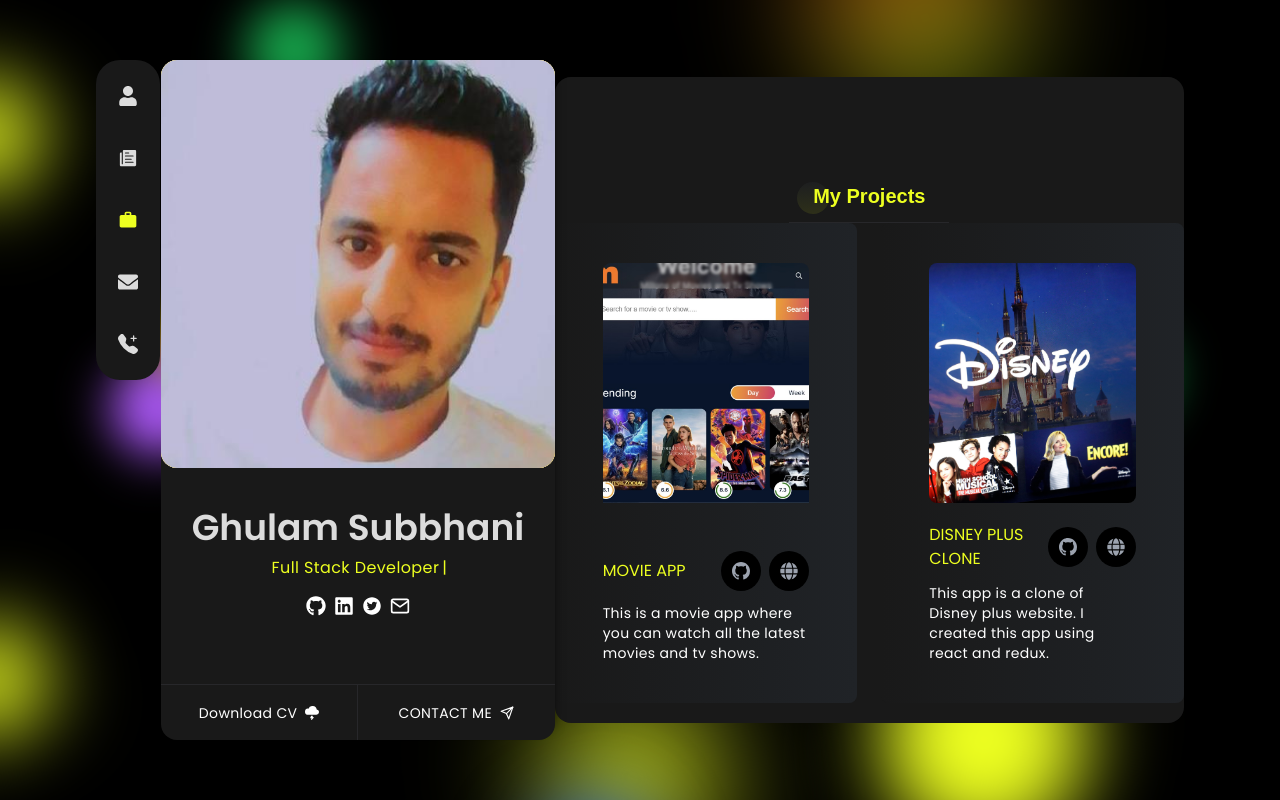
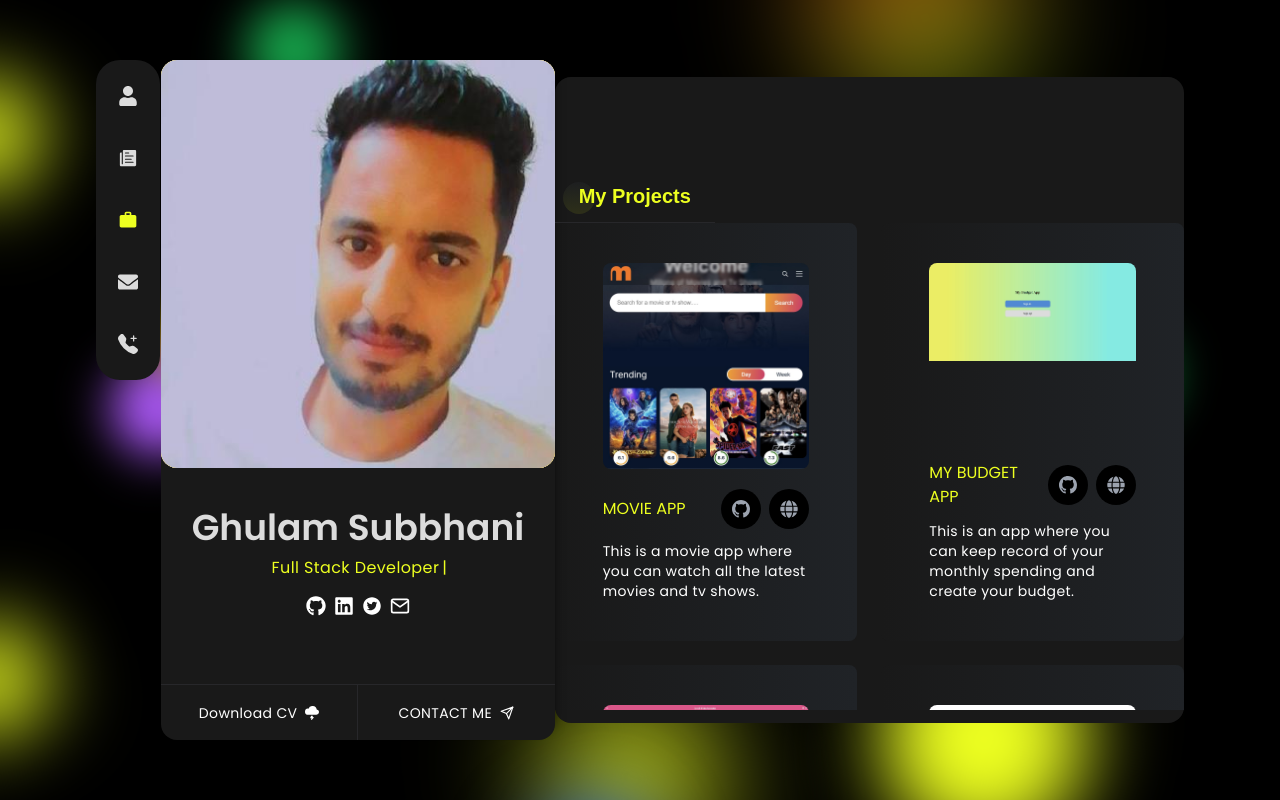
Before and after one commit to gsmalik030/my-portfolio, a React (Create React App) app: page / in a window 1280 px wide. Both pictures are taken after a click on the button "PROJECTS". Built offline with nearby package versions, Linux system fonts and the light colour scheme.

Commit message:
Added fixed navbar

```diff
--- a/src/Home.jsx
+++ b/src/Home.jsx
@@ -187,7 +187,7 @@ const Home = () => {
       </div>
       <div
           onClick={() => setSidenav(true)}
-          className="w-20 h-20 bg-bodyColor absolute top-10 left-10 rounded-3xl
+          className="w-20 h-20 bg-green-600 bg-opacity-50 fixed top-10 left-10 rounded-3xl
           lgl:hidden flex justify-center items-center cursor-pointer z-20 group"
         >
           <div className="flex flex-col gap-1.5 overflow-hidden">
@@ -212,12 +212,12 @@ const Home = () => {
                 className="w-full h-full bg-bodyColor overflow-y-scroll scrollbar-thin scrollbar-thumb-[#646464]"
               >
                 <Sidenav />
-                <span
+                <button
                   onClick={() => setSidenav(false)}
-                  className="absolute top-0 -right-16 w-12 h-12 bg-bodyColor text-2xl text-textColor hover:text-designColor duration-300 cursor-pointer flex items-center justify-center z-50"
+                  className="absolute top-0 -right-14 w-12 h-12 bg-bodyColor text-2xl text-textColor hover:text-designColor duration-300 cursor-pointer flex items-center justify-center z-50"
                 >
                   <MdOutlineClose />
-                </span>
+                </button>
               </motion.div>
             </div>
           </div>
--- a/src/components/about/AboutMe.jsx
+++ b/src/components/about/AboutMe.jsx
@@ -6,7 +6,7 @@ const AboutMe = () => (
       <div className="py-6">
         <h2 className="font-semibold mb-1 text-2xl">Hello! I am Ghulam Subbhani</h2>
         <p className="leading-6 text-xl ">
-          a passionate web developer with expertise in both React and Ruby on Rails.
+        a Full-Stack Software Engineer who has recently completed my education at Microverse. With a strong foundation in JavaScript, React, Ruby, and Ruby on Rails, I'm excited to embark on a career in the dynamic and ever-evolving field of software development.
         </p>
       </div>
     </div>
--- a/src/components/projects/Projects.js
+++ b/src/components/projects/Projects.js
@@ -2,7 +2,7 @@ import React from 'react';
 import Title from '../home/Title';
 import movieApp from '../../assets/images/movie-app.jpg';
 import todo from '../../assets/images/math.jpg';
-import disney from '../../assets/images/disney.jpg';
+import budget from '../../assets/images/budget.jpg';
 import covid19 from '../../assets/images/covid19.jpg';
 import rubyResorts from '../../assets/images/rubyresorts.jpg';
 import ProjectsCard from './ProjectsCard';
@@ -13,7 +13,7 @@ const Projects = () => (
     id="projects"
     className="w-full py-20 border-b-[1px] border-b-black"
   >
-    <div className="flex justify-center items-center text-center">
+    <div className="flex  items-center text-center">
       <Title
         title="My Projects"
         des="My Projects"
@@ -28,9 +28,9 @@ const Projects = () => (
         link="https://movie-app-v3rg.onrender.com/"
       />
       <ProjectsCard
-        title="Disney plus clone"
-        des=" This app is a clone of Disney plus website. I created this app using react and redux."
-        src={disney}
+        title="My Budget App"
+        des="This is an app where you can keep record of your monthly spending and create your budget."
+        src={budget}
         gitLink="https://github.com/gsmalik030/disney-with-react"
         link="https://disneyplus-with-react.onrender.com/"
       />
--- a/src/components/projects/ProjectsCard.js
+++ b/src/components/projects/ProjectsCard.js
@@ -9,7 +9,7 @@ const ProjectsCard = ({
   <div className="w-full p-4 xl:px-12 h-auto xl:py-10 rounded-lg shadow-shadowOne flex flex-col bg-gradient-to-r from-bodyColor to-[#202327] group hover:bg-gradient-to-b hover:from-gray-900 hover:gray-900 transition-colors duration-1000">
     <div className="w-full h-[80%] overflow-hidden rounded-lg">
       <img
-        className="w-full h-60 object-cover group-hover:scale-110 duration-300 cursor-pointer"
+        className=" object-cover group-hover:scale-110 duration-300 cursor-pointer"
         src={src}
         alt="src"
       />
--- a/src/index.css
+++ b/src/index.css
@@ -6,6 +6,7 @@
 
 body {
   margin: 0;
+  position: relative;
   background-color: black;
 }
 
```
Also changed, not shown: src/assets/images/budget.jpg (added).
